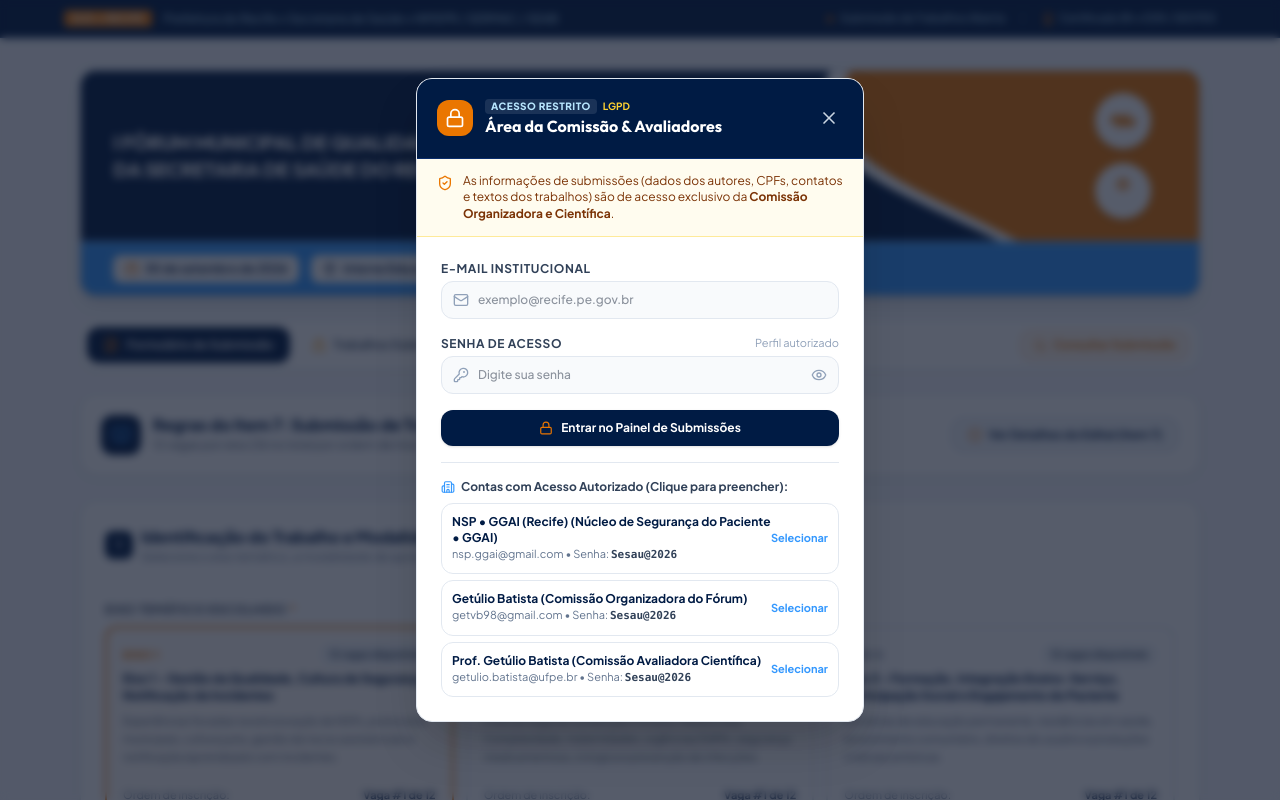
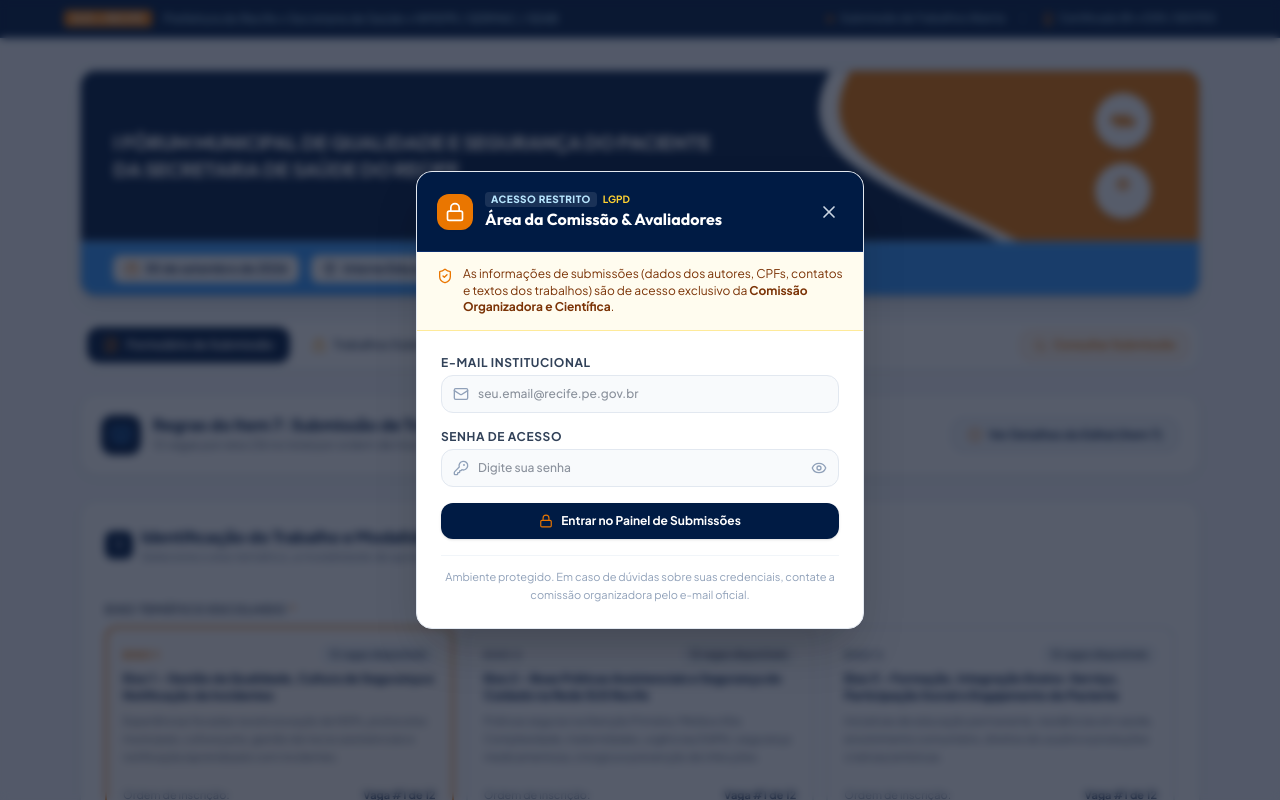
Before and after one commit to Getvb5/I-FORUM-MUNICIPAL-DE-SEGURANCA-DO-PACIENTE, a React (Vite) app: page / in a window 1280 px wide. Both pictures are taken after a click on the button "Trabalhos Submetidos (Acesso Restrito)". Shown: the top 800 px of the page. Built offline with nearby package versions, Linux system fonts and the light colour scheme.

Commit message:
refactor: remove demo accounts from admin login
Clean up the authentication flow by removing demo credentials and related UI components to ensure a secure production-only login process.

```diff
--- a/src/components/AdminLoginModal.tsx
+++ b/src/components/AdminLoginModal.tsx
@@ -7,12 +7,9 @@ import {
   Mail,
   Eye,
   EyeOff,
-  AlertCircle,
-  CheckCircle2,
-  Building2,
-  HelpCircle
+  AlertCircle
 } from 'lucide-react';
-import { loginAdmin, DEMO_ACCOUNTS } from '../utils/authService';
+import { loginAdmin } from '../utils/authService';
 import { AdminUser } from '../types';
 
 interface AdminLoginModalProps {
@@ -53,15 +50,9 @@ export const AdminLoginModal: React.FC<AdminLoginModalProps> = ({
         onLoginSuccess(res.user);
         onClose();
       } else {
-        setErrorMsg(res.error || 'Credenciais inválidas.');
+        setErrorMsg(res.error || 'E-mail ou senha incorretos.');
       }
     }, 300);
-  };
-
-  const handleSelectDemoAccount = (demoEmail: string, demoPass: string) => {
-    setEmail(demoEmail);
-    setPassword(demoPass);
-    setErrorMsg(null);
   };
 
   return (
@@ -118,8 +109,9 @@ export const AdminLoginModal: React.FC<AdminLoginModalProps> = ({
                     setEmail(e.target.value);
                     setErrorMsg(null);
                   }}
-                  placeholder="exemplo@recife.pe.gov.br"
+                  placeholder="seu.email@recife.pe.gov.br"
                   className="w-full pl-9 pr-3 py-2.5 rounded-xl border border-slate-200 text-xs font-medium text-slate-800 bg-slate-50 focus:bg-white focus:outline-none focus:ring-2 focus:ring-[#3498FE]/20 focus:border-[#3498FE]"
+                  autoComplete="username"
                   required
                 />
               </div>
@@ -130,7 +122,6 @@ export const AdminLoginModal: React.FC<AdminLoginModalProps> = ({
                 <label className="block text-xs font-bold uppercase tracking-wider text-slate-700">
                   Senha de Acesso
                 </label>
-                <span className="text-[11px] text-slate-400">Perfil autorizado</span>
               </div>
               <div className="relative">
                 <KeyRound className="w-4 h-4 text-slate-400 absolute left-3 top-1/2 -translate-y-1/2" />
@@ -143,12 +134,14 @@ export const AdminLoginModal: React.FC<AdminLoginModalProps> = ({
                   }}
                   placeholder="Digite sua senha"
                   className="w-full pl-9 pr-10 py-2.5 rounded-xl border border-slate-200 text-xs font-medium text-slate-800 bg-slate-50 focus:bg-white focus:outline-none focus:ring-2 focus:ring-[#3498FE]/20 focus:border-[#3498FE]"
+                  autoComplete="current-password"
                   required
                 />
                 <button
                   type="button"
                   onClick={() => setShowPassword(!showPassword)}
                   className="absolute right-3 top-1/2 -translate-y-1/2 text-slate-400 hover:text-slate-600 cursor-pointer"
+                  title={showPassword ? 'Ocultar senha' : 'Ver senha'}
                 >
                   {showPassword ? <EyeOff className="w-4 h-4" /> : <Eye className="w-4 h-4" />}
                 </button>
@@ -172,35 +165,10 @@ export const AdminLoginModal: React.FC<AdminLoginModalProps> = ({
             </button>
           </form>
 
-          {/* Quick Demo Profiles Box */}
-          <div className="pt-4 border-t border-slate-200 space-y-2">
-            <div className="flex items-center gap-1.5 text-xs font-bold text-slate-700">
-              <Building2 className="w-3.5 h-3.5 text-[#3498FE]" />
-              <span>Contas com Acesso Autorizado (Clique para preencher):</span>
-            </div>
-
-            <div className="space-y-1.5">
-              {DEMO_ACCOUNTS.map((acc) => (
-                <button
-                  key={acc.email}
-                  type="button"
-                  onClick={() => handleSelectDemoAccount(acc.email, acc.passwordHash)}
-                  className="w-full p-2.5 rounded-xl border border-slate-200 hover:border-[#EA7600] hover:bg-orange-50/20 text-left transition cursor-pointer flex items-center justify-between group"
-                >
-                  <div>
-                    <div className="text-xs font-bold text-[#001B44] group-hover:text-[#EA7600]">
-                      {acc.user.name} ({acc.user.roleTitle})
-                    </div>
-                    <div className="text-[11px] text-slate-500">
-                      {acc.email} • Senha: <span className="font-mono font-bold text-slate-700">{acc.passwordHash}</span>
-                    </div>
-                  </div>
-                  <span className="text-[11px] font-bold text-[#3498FE] group-hover:text-[#EA7600] group-hover:underline">
-                    Selecionar
-                  </span>
-                </button>
-              ))}
-            </div>
+          <div className="pt-3 border-t border-slate-100 text-center">
+            <p className="text-[11px] text-slate-400 leading-relaxed">
+              Ambiente protegido. Em caso de dúvidas sobre suas credenciais, contate a comissão organizadora pelo e-mail oficial.
+            </p>
           </div>
         </div>
       </div>
--- a/src/utils/authService.ts
+++ b/src/utils/authService.ts
@@ -120,5 +120,3 @@ export function logoutAdmin(): void {
 export function isAuthenticated(): boolean {
   return getCurrentAdmin() !== null;
 }
-
-export const DEMO_ACCOUNTS = DEFAULT_ACCOUNTS;
```
